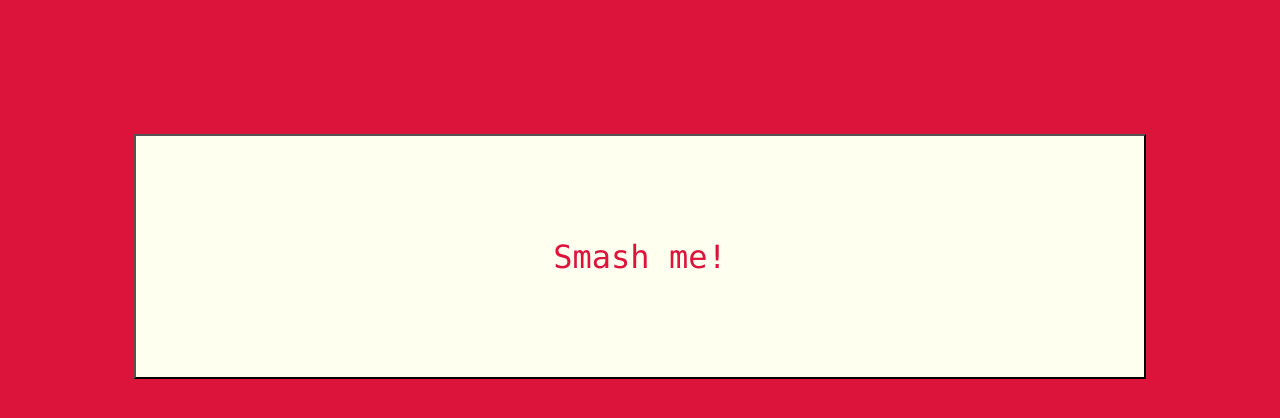
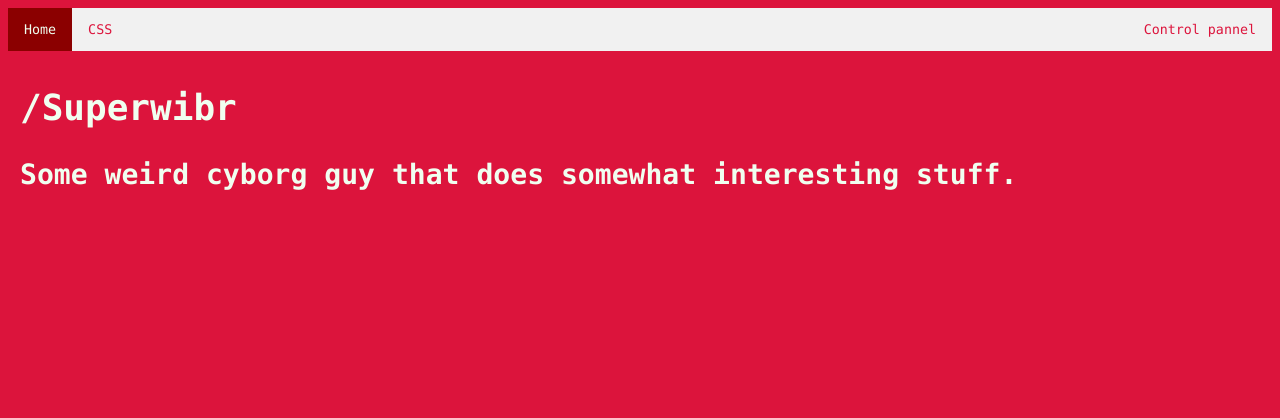
Before and after one commit to slashsite/slashsite.github.io, a Jekyll site: the page built from superwibr/index.html, in a window 1280 px wide. Shown: the top 418 px of the page. Built offline with Jekyll 4.4.1, drawn with Linux system fonts in a browser that asks for light colours.

Commit message:
Updated Master

```diff
--- a/superwibr/index.html
+++ b/superwibr/index.html
@@ -60,7 +52,7 @@ function pannel_1() {
 -->
 <body>
 <!-- Tab links -->
-<div class="tab" style="display: none;" id="tab">
+<div class="tab">
   <!-- Right aligned -->
   <button class="tablinks active" onclick="openTab(event, 'Home')" href="#home">Home</button>
   <button class="tablinks" onclick="openTab(event, 'CSS')" href="#css">CSS</button>
@@ -70,13 +62,8 @@ function pannel_1() {
   <button class="tablinks" onclick="openTab(event, 'ControlPannel')" href="#cntrlpannel" style="float: right;">Control pannel</button>
 </div>
 
-<!-- Pre -->
-<div id="pre" class="tabcontent" style="display:block; padding: 10%;">
-  <button class="crimsonkeys" style="font-size: xx-large; width: 100%; height:100%; padding:10%;" onclick="pre()">Smash me!</button>
-</div>
-
 <!-- Home tab -->
-<div id="Home" class="tabcontent">
+<div id="Home" class="tabcontent" style="display:block;">
 <h1>/Superwibr</h1>
 <h3>Some weird cyborg guy that does somewhat interesting stuff.</h3>
 <br/>
@@ -100,7 +87,7 @@ function pannel_1() {
 
 <!-- Control Pannel -->
 <div id="ControlPannel" class="tabcontent" style="padding:3%;">
-<button class="tablinks" style="font-size: xx-large; text-align: center; width: 100%;"onclick="pannel_1()">Play epic music</button>
+<button class="crimsonkeys" style="font-size: xx-large; text-align: center; width: 100%;"onclick="pannel_1()">Play epic music</button>
 
 
 </div>
```
Also changed, not shown: other parts of superwibr/index.html (+0 -8 lines).
